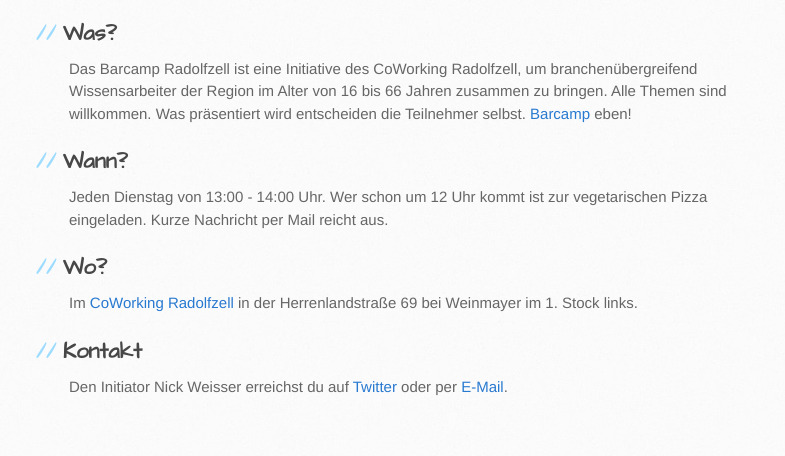
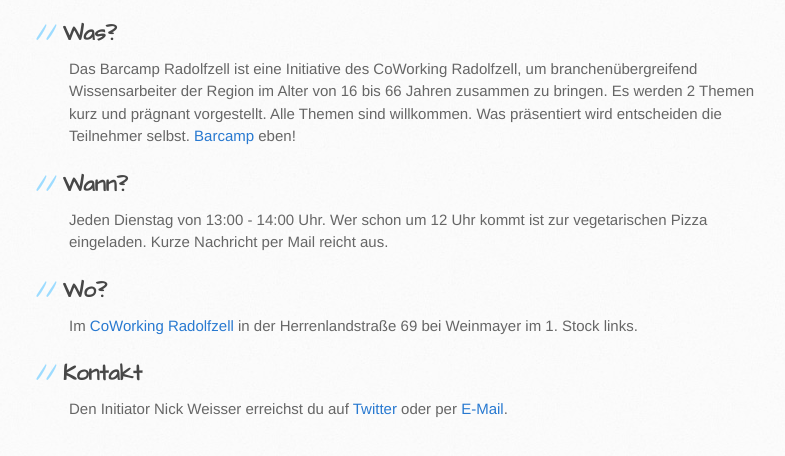
Before and after one commit to barcamp-radolfzell/website, a plain HTML site: page index.html in a window 1280 px wide. Shown: the part 154-610 px from the top of the page, without its empty margins (101-886 px from the left). Drawn offline with Linux system fonts and the light colour scheme.

Commit message:
Content change

```diff
--- a/index.html
+++ b/index.html
@@ -24,7 +24,7 @@
           <h1>Barcamp Radolfzell</h1>
           <p><img height="50" src="images/barcamp-radolfzell.png" /> <img height="50" src="http://www.openstream.ch/wp-content/uploads/2012/06/coworking_green_badge.png" alt="Coworking Radolfzell" /></p>
           <h2>Was?</h2>
-	  <p>Das Barcamp Radolfzell ist eine Initiative des CoWorking Radolfzell, um branchenübergreifend Wissensarbeiter der Region im Alter von 16 bis 66 Jahren zusammen zu bringen. Alle Themen sind willkommen. Was präsentiert wird entscheiden die Teilnehmer selbst. <a href="http://de.wikipedia.org/wiki/Barcamp">Barcamp</a> eben!</p>
+	  <p>Das Barcamp Radolfzell ist eine Initiative des CoWorking Radolfzell, um branchenübergreifend Wissensarbeiter der Region im Alter von 16 bis 66 Jahren zusammen zu bringen. Es werden 2 Themen kurz und prägnant vorgestellt. Alle Themen sind willkommen. Was präsentiert wird entscheiden die Teilnehmer selbst. <a href="http://de.wikipedia.org/wiki/Barcamp">Barcamp</a> eben!</p>
           <h2>Wann?</h2>
 	  <p>Jeden Dienstag von 13:00 - 14:00 Uhr. Wer schon um 12 Uhr kommt ist zur vegetarischen Pizza eingeladen. Kurze Nachricht per Mail reicht aus.</p>
           <h2>Wo?</h2>
```
